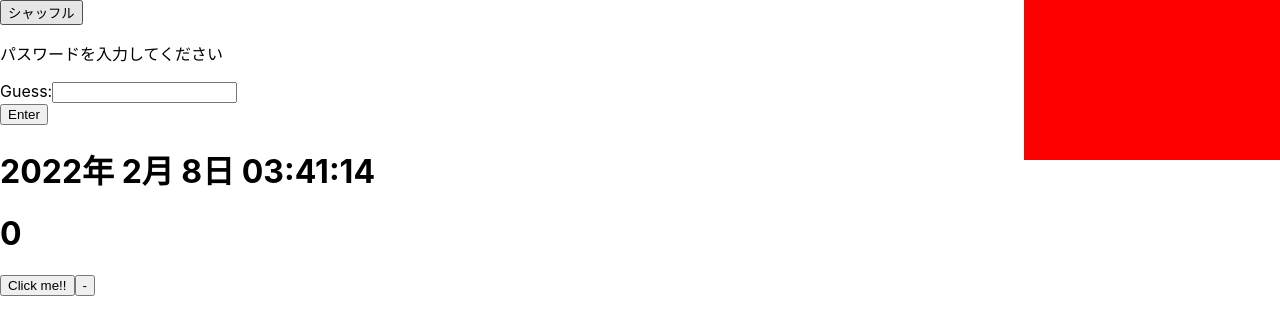
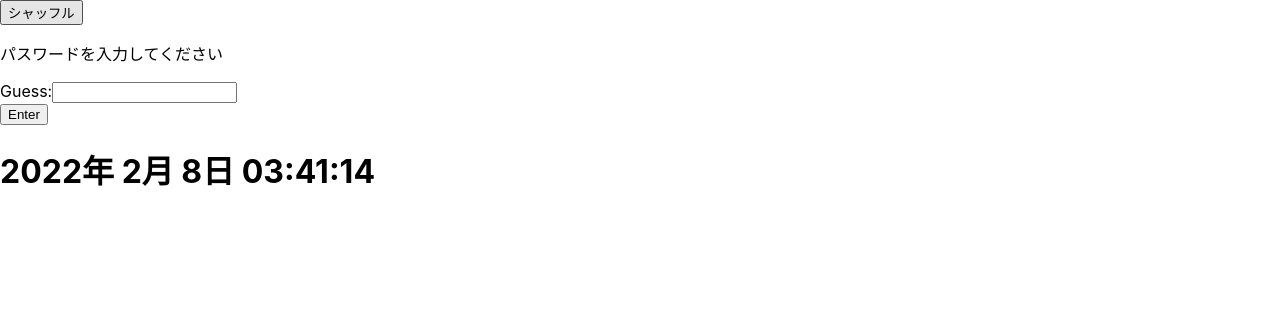
Before and after one commit to sunoco262/21_1021_test, a React (Create React App) app: page / in a window 1280 px wide. Shown: the top 334 px of the page. Built offline with nearby package versions, Linux system fonts and the light colour scheme.

Commit message:
Counterの修正

```diff
--- a/src/App.js
+++ b/src/App.js
@@ -2,14 +2,12 @@ import React, { Component } from "react";
 import "./App.css";
 import Numeron from "./Numeron.js";
 import Timer from "./Timer.js";
-import Counter from "./Counter.js";
 class App extends Component {
   render() {
     return (
       <>
         <Numeron />
         <Timer />
-        <Counter />
       </>
     );
   }
```
